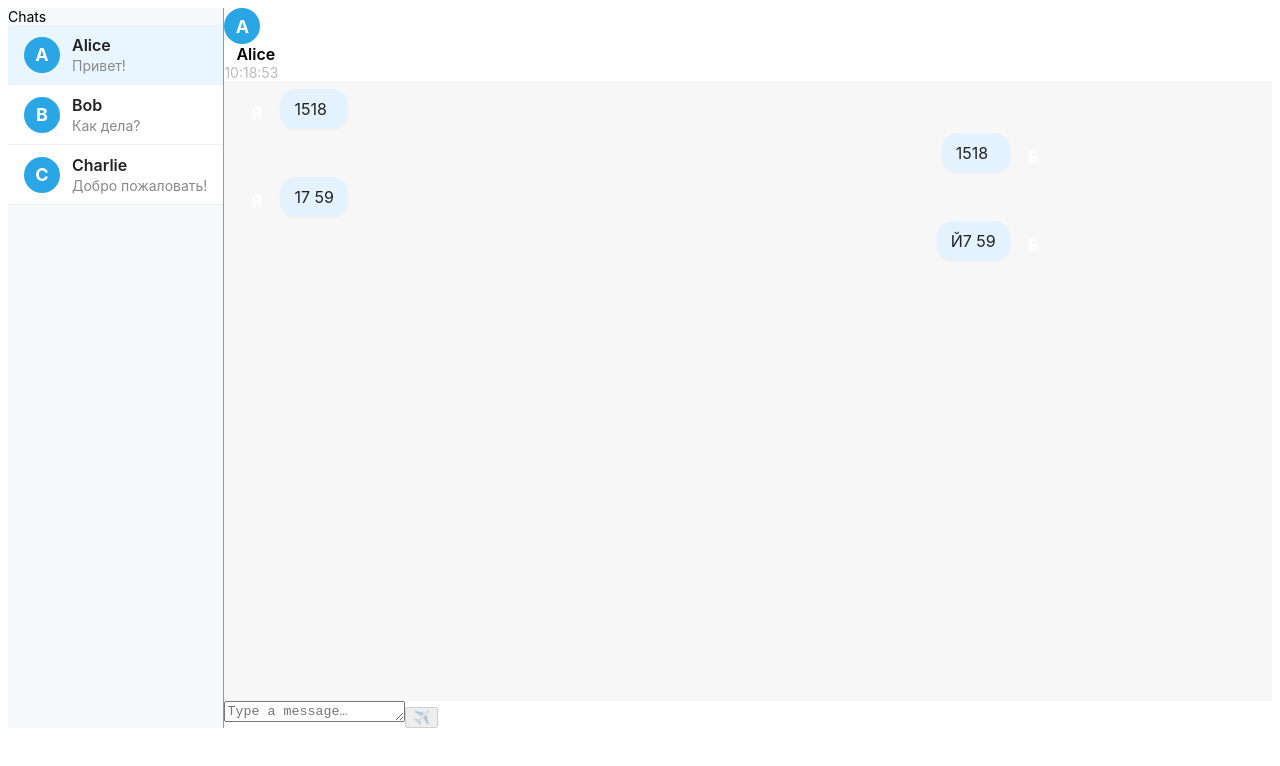
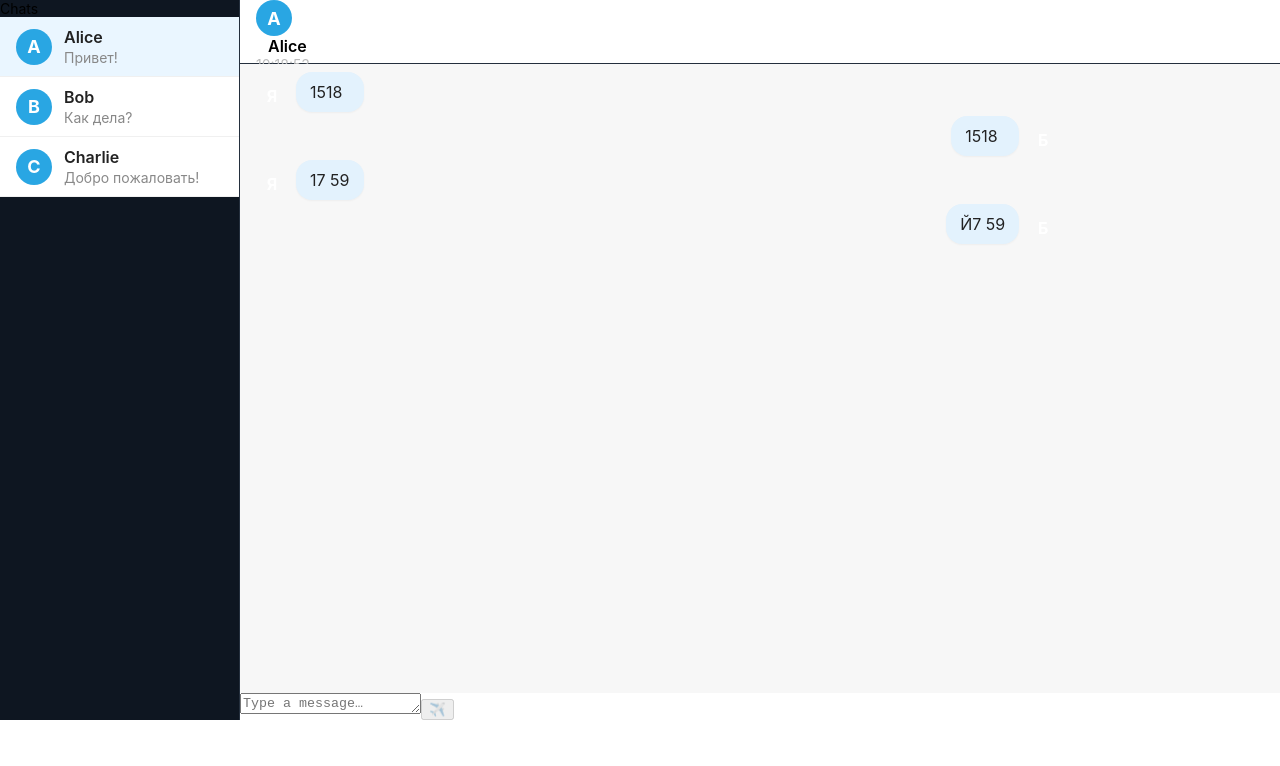
Before and after one commit to pmrsolution/Miniapptg, a React (Create React App) app: page / in a window 1280 px wide. Shown: the top 766 px of the page. Built offline with nearby package versions, Linux system fonts and the light colour scheme.

Commit message:
style: restore old layout 1:1, legacy.css, цвета, размеры, глобальные переменные

```diff
--- a/src/index.js
+++ b/src/index.js
@@ -3,6 +3,7 @@
 import './index.scss';
 import App from './App.js';
 import reportWebVitals from './reportWebVitals';
+import './styles/legacy.css';
 
 const root = ReactDOM.createRoot(document.getElementById('root'));
 root.render(
--- /dev/null
+++ b/src/styles/legacy.css
@@ -0,0 +1,53 @@
+:root {
+  --sidebar-w: 300px;
+  --bg-chat: #17212b;
+  --bg-sidebar: #0e1621;
+  --border: #242f3d;
+  --bubble-user: #2b5378;
+  --bubble-bot: #182533;
+}
+
+body   { margin: 0; font-family: -apple-system, BlinkMacSystemFont, sans-serif; }
+#root  { height: 100vh; background: var(--bg-chat); }
+.layout {
+  display: flex;
+  height: 100vh;
+}
+.sidebar {
+  width: var(--sidebar-w);
+  background: var(--bg-sidebar);
+  border-right: 1px solid var(--border);
+  overflow-y: auto;
+  box-sizing: border-box;
+}
+.chat {
+  flex-grow: 1;
+  display: flex;
+  flex-direction: column;
+}
+.chat-header { min-height: 60px; padding: 0 1rem; border-bottom: 1px solid var(--border); }
+.messages-wrapper { flex: 1 1 100%; overflow: hidden; }
+.input-row {
+  display: flex;
+  align-items: center;
+  gap: .5rem;
+  padding: .75rem 1rem;
+  background: var(--bg-sidebar);
+}
+.msg {
+  max-width: 55%;
+  word-break: break-word;
+  border-radius: 8px;
+  padding: .5rem .75rem;
+  margin: .25rem 0;
+}
+.msg.bot { background: var(--bubble-bot); color: #fff; }
+.msg.user { background: var(--bubble-user); color: #fff; margin-left: auto; }
+
+.search-highlight { background: yellow; }
+.bot-typing {
+  background: transparent;
+  color: #aaa;
+  margin-top: .25rem;
+  font-size: .875rem;
+}
```
